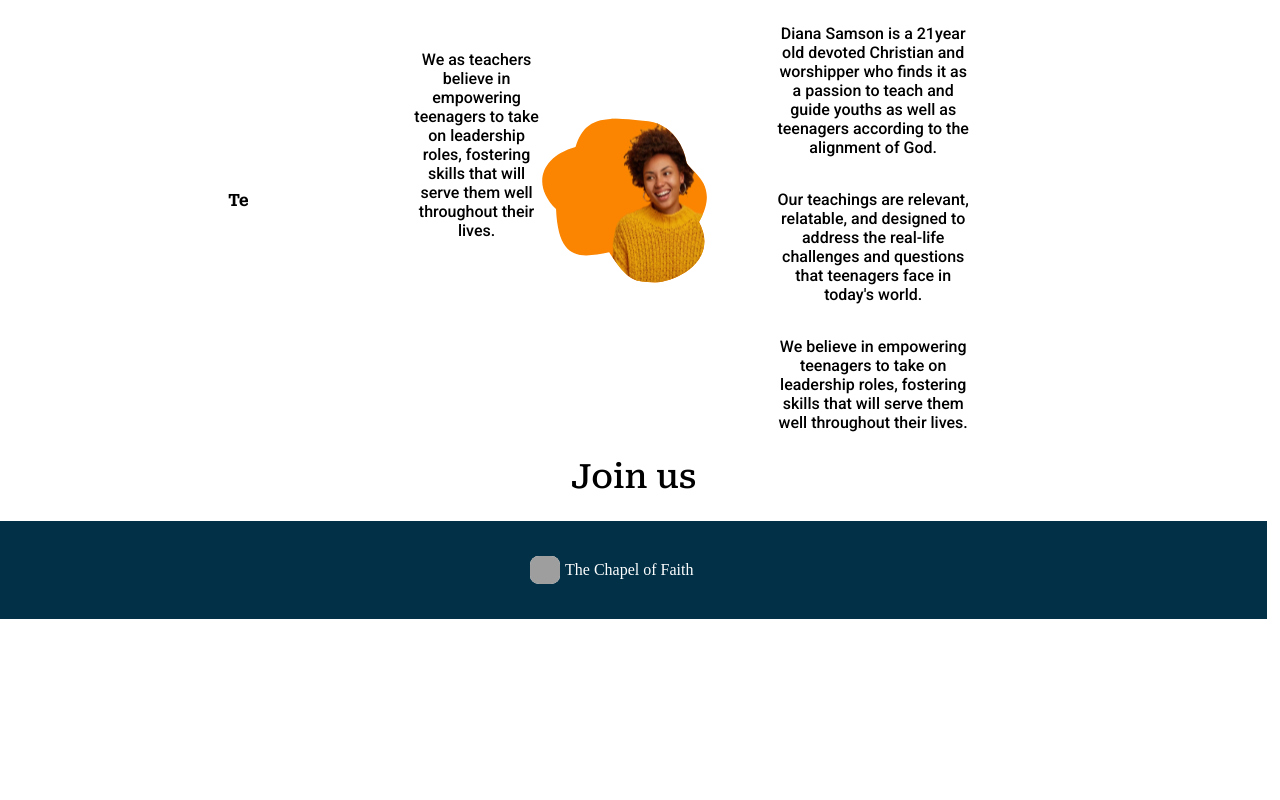
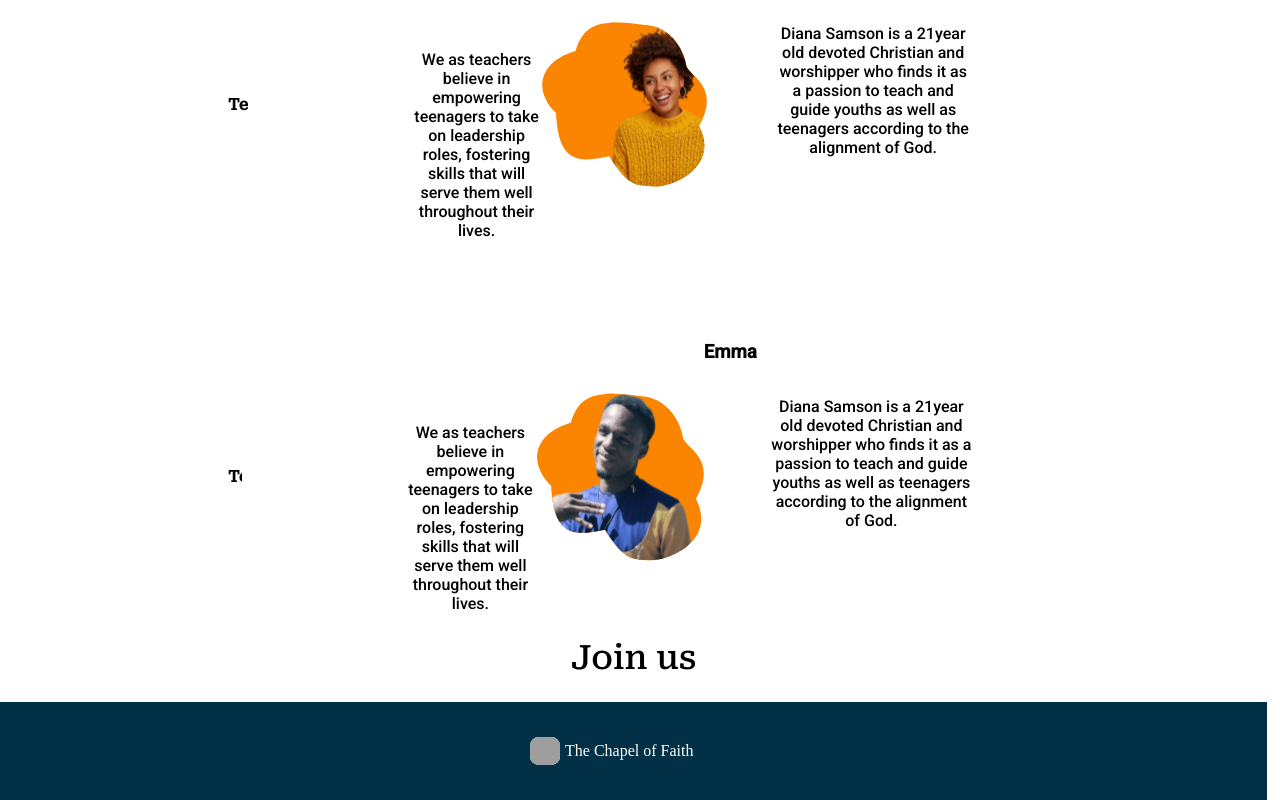
Before and after one commit to tosxin-456/Bethel-Teens, a React (Vite) app: page /aboutUs in a window 1280 px wide. Shown: the part 689-1489 px from the top of the page. Before the commit the page ends 1308 px from the top, so only its background shows below. Built offline with nearby package versions, Linux system fonts and the light colour scheme; grey boxes are pictures that could not be loaded.

Commit message:
started a teen a teacher

```diff
--- a/src/pages/about/About.jsx
+++ b/src/pages/about/About.jsx
@@ -3,6 +3,8 @@ import '../../App.css'
 import React, { useState, useEffect } from 'react'
 import kidsImage from '../../assets/image.png'
 import teacher from '../../assets/teacher.svg'
+import emma from '../../assets/emma.svg'
+
 
 const About = () => {
   return (
@@ -26,11 +28,19 @@ const About = () => {
   <div>
     <h3>Diana</h3>
   <p>Diana Samson is a 21year old devoted Christian and worshipper who finds it as a passion to teach and guide youths as well as teenagers according to the alignment of God.</p>
-  <p>Our teachings are relevant, relatable, and designed to address the real-life challenges and questions that teenagers face in today's world.</p>
-  <p>We believe in empowering teenagers to take on leadership roles, fostering skills that will serve them well throughout their lives.</p>
  </div>
+
   </div>
+  <div className='aboutUsTextAndImage'>
+    <header>Teens</header>
+    <p>We as teachers believe in empowering teenagers to take on leadership roles, fostering skills that will serve them well throughout their lives.</p>
+  <img src={emma} alt="" loading='lazy' />
+  <div>
+    <h3>Emma</h3>
+  <p>Diana Samson is a 21year old devoted Christian and worshipper who finds it as a passion to teach and guide youths as well as teenagers according to the alignment of God.</p>
+ </div>
 
+  </div>
   </div>
   <div className='contactUsHeader'>
   <h2>Join us</h2>
```
Also changed, not shown: src/assets/emma.svg (added).
